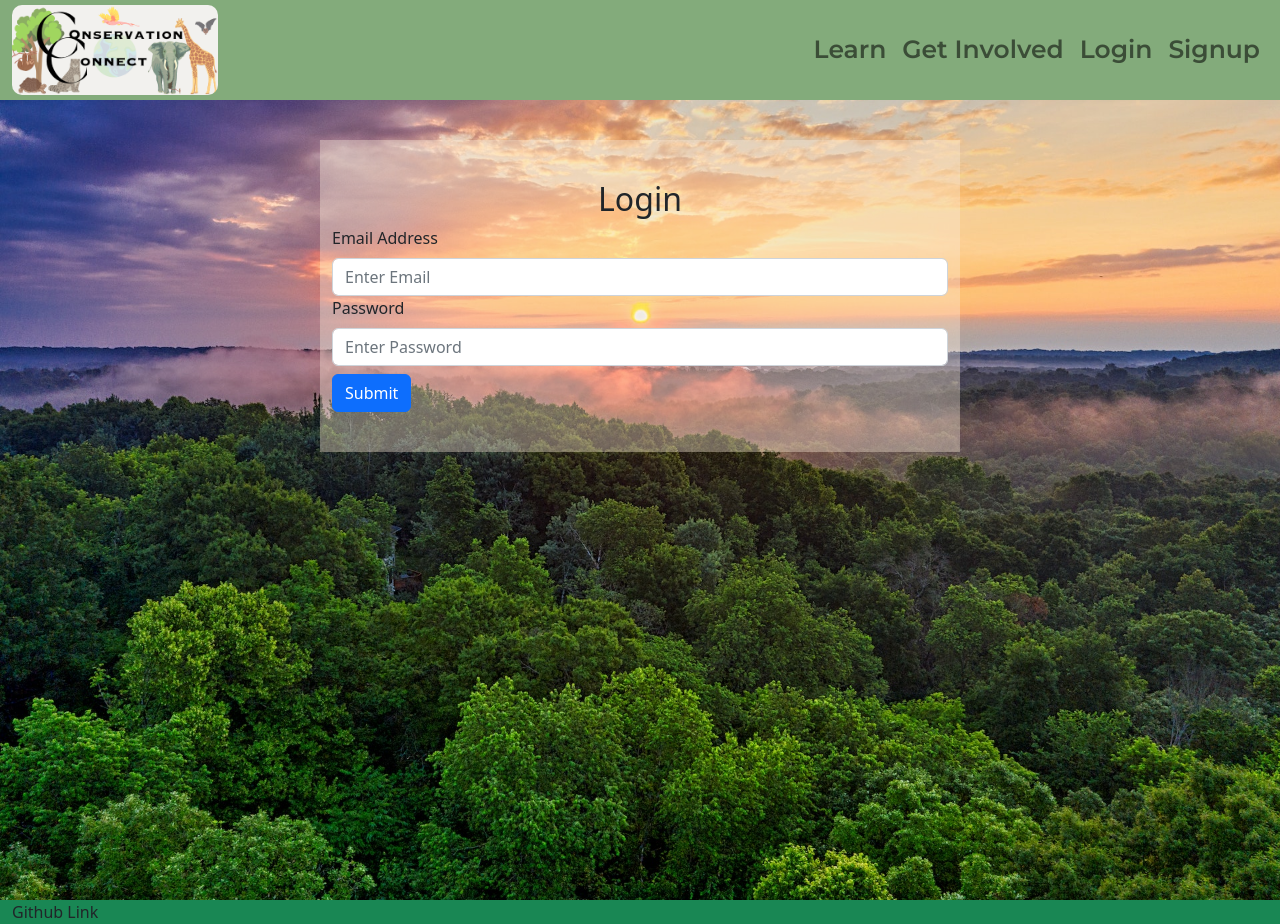
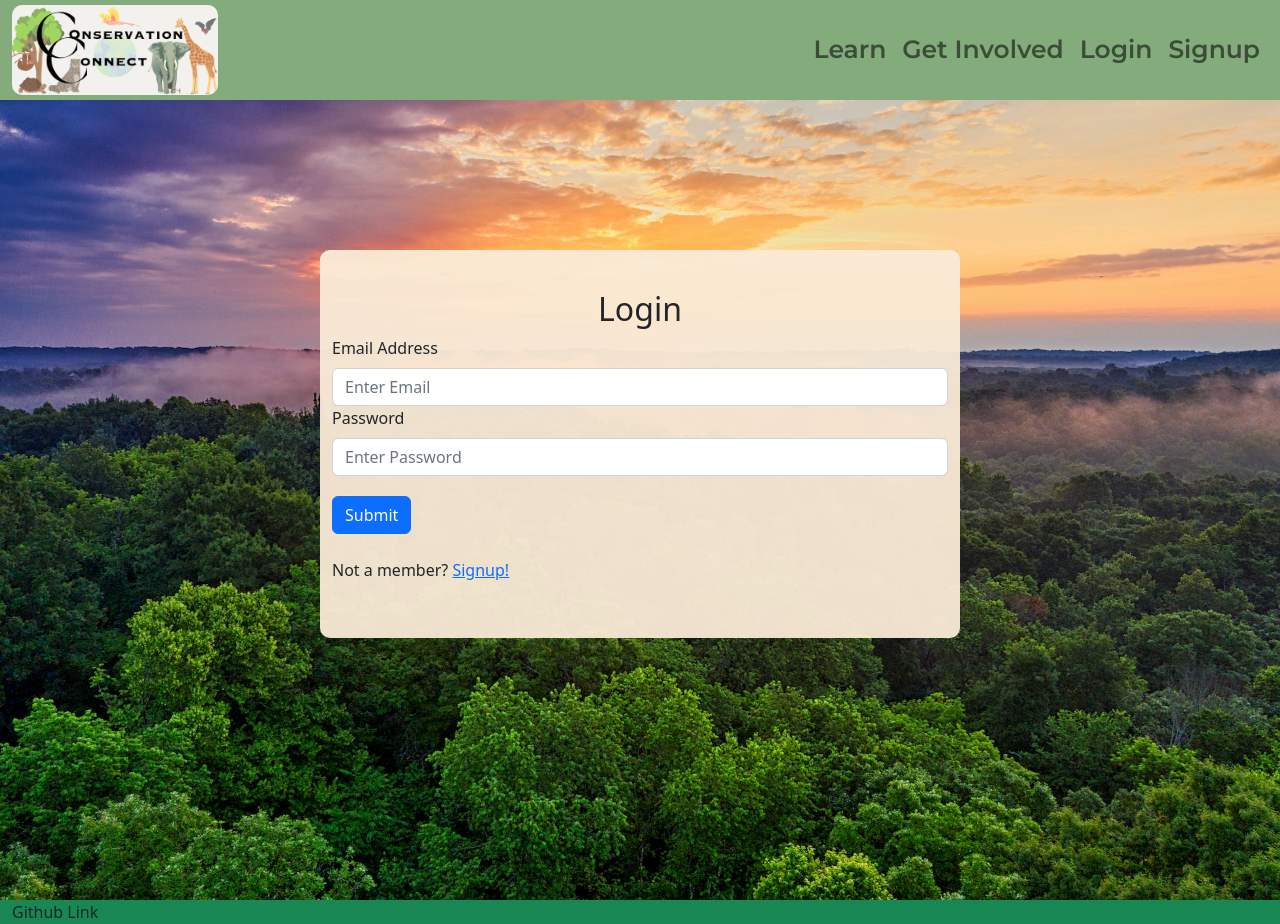
Before and after one commit to sarahkuss/final-project-web, a React (Create React App) app: page /login in a window 1280 px wide. Built offline with nearby package versions, Linux system fonts and the light colour scheme.

Commit message:
starting login styling and added link to signup

```diff
--- a/src/scenes/Login.jsx
+++ b/src/scenes/Login.jsx
@@ -1,5 +1,5 @@
 import { useState } from "react";
-import { useNavigate } from "react-router-dom";
+import { Link, useNavigate } from "react-router-dom";
 import { Button, Container, Form, Row, Col } from "react-bootstrap";
 import '../styles/login.css'
 
@@ -57,9 +57,9 @@ export default function Login ({user, setUser}) {
                 value={password}
                 onChange={e => setPassword(e.target.value)}/>
             </Form.Group>
-            <Button onClick={handleLogin} className="mt-2">Submit</Button>
+            <Button onClick={handleLogin} className="login-button">Submit</Button>
           </Form>
-
+          <br /><p>Not a member? <Link to={'/signup'}>Signup!</Link></p>
         </Col>
       </Row>
     </Container>
--- a/src/styles/login.css
+++ b/src/styles/login.css
@@ -14,11 +14,51 @@
 }
 
 .form-col {
-  background-color: rgba(250, 235, 215, 0.379);
-  margin-top: 40px !important;
+  background-color: rgba(250, 235, 215, 0.944);
+  margin-top: 150px !important;
   padding: 40px;
+  border-radius: 10px;
+  /* height: 300px; */
 }
 
 .form-col h2 {
   text-align: center;
 }
+
+/* .form-col {
+  position: relative;
+  height: 300px;
+  width: 550px !important;
+  padding: 20px;
+  margin-top: 150px !important;
+  background-color: #FFF;
+  border-radius: 4px;
+  color: #333;
+  box-shadow: 0px 0px 60px 5px rgba(0, 0, 0, 0.4);
+} */
+
+.login-button {
+  /* position: absolute !important;
+  border-radius: 30px !important;
+  border-bottom-right-radius: 0 !important;
+  border-top-right-radius: 0 !important;
+  background-color: #0f0092 !important;
+  color: #FFF;
+  padding: 12px 25px;
+  display: inline-block;
+  font-size: 12px;
+  font-weight: bold;
+  letter-spacing: 5px;
+  margin-left: 580px;
+  bottom: -20px;
+  cursor: pointer;
+  transition: all .25s ease !important;
+  box-shadow: -5px 6px 20px 0px rgba(26, 26, 26, 0.4) !important; */
+  margin-top: 20px;
+}
+
+
+.login-btn:hover {
+  background-color: #07013d;
+  box-shadow: -5px 6px 20px 0px rgba(88, 88, 88, 0.569);
+}
```
